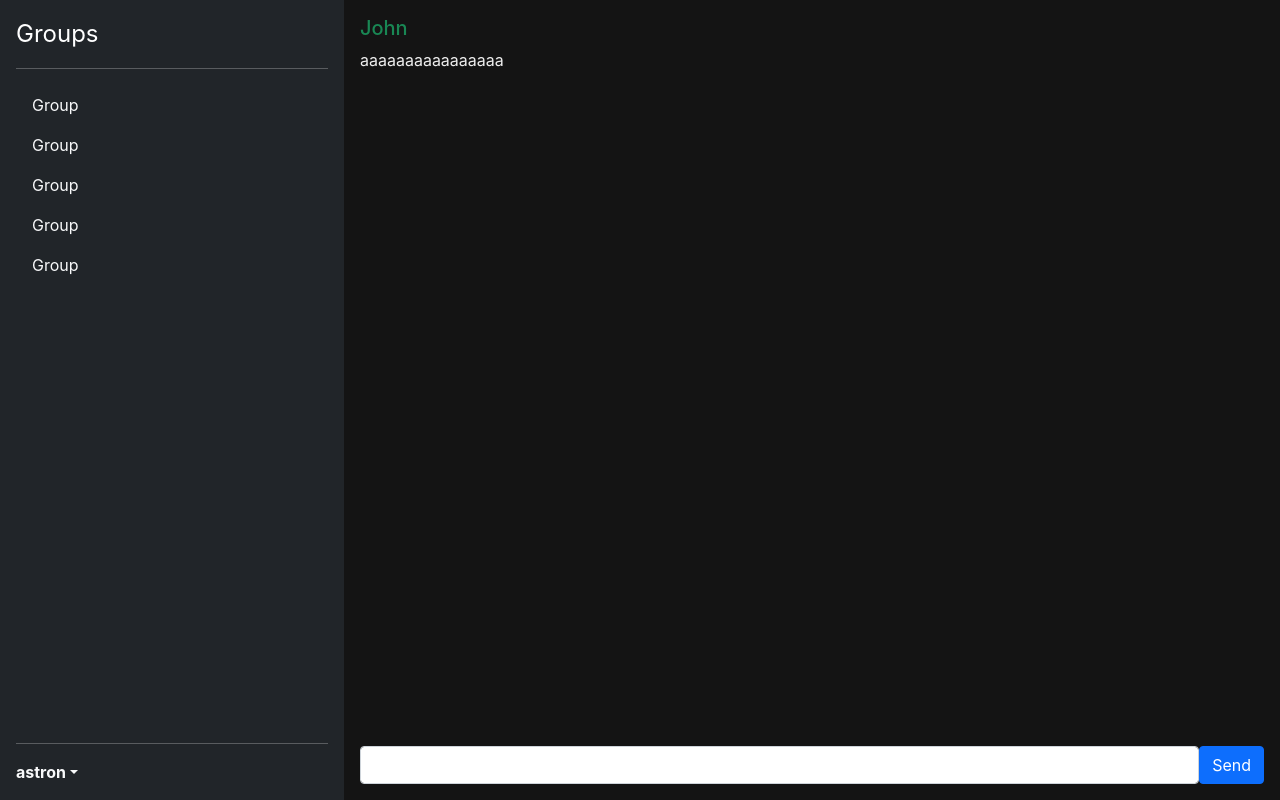
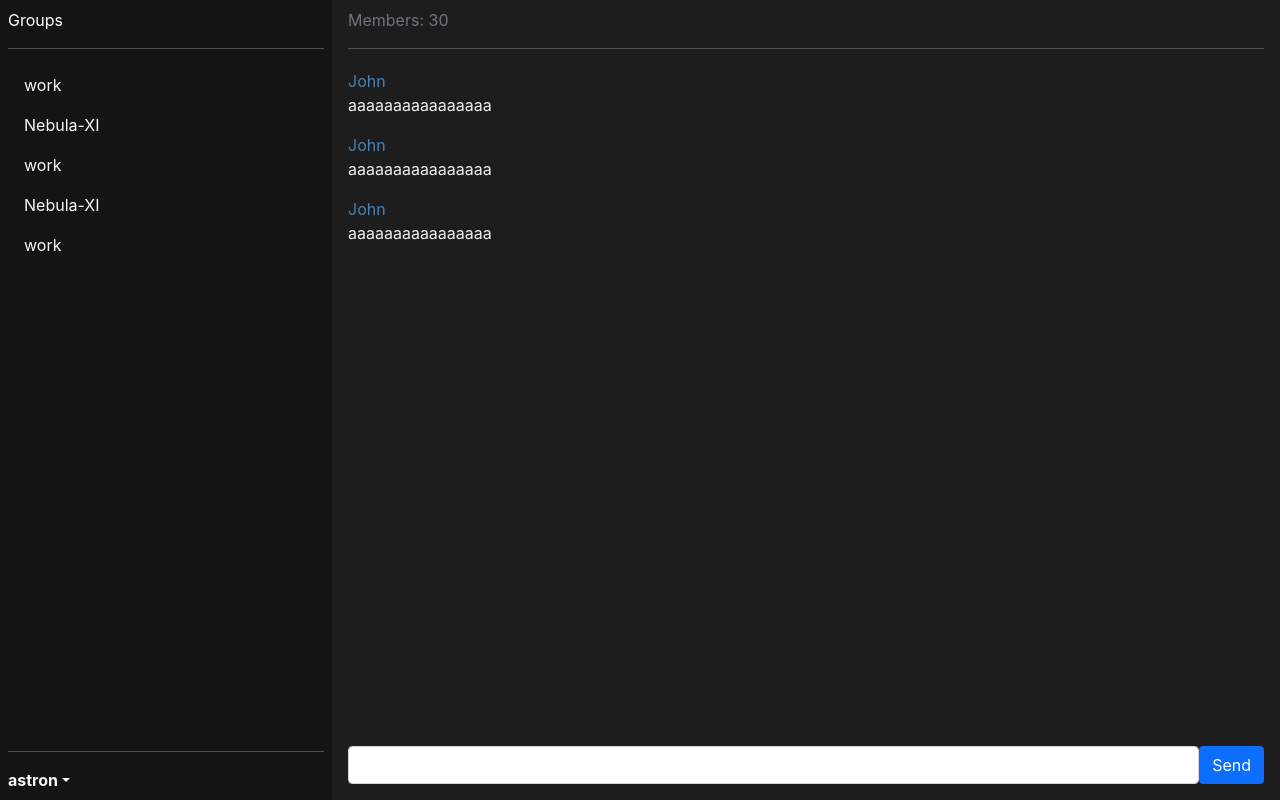
Before and after one commit to astronmax/devchat, a React (Create React App) app in the folder frontend/: page / in a window 1280 px wide. Built offline with nearby package versions, Linux system fonts and the light colour scheme.

Commit message:
Correct UI, add Header

```diff
--- a/frontend/src/App.css
+++ b/frontend/src/App.css
@@ -2,23 +2,31 @@
     flex: 1;
     width: 100%;
     height: 100vh;
+}
+
+.sidebar-list {
+    width: 100%;
+    height: 100%;
     overflow-y: auto;
     overflow-x: hidden;
 }
 
 .content-block {
+    background-color: #1d1d1d;
     flex: 3;
-    min-height: 100%;
+    height: 100vh;
+    width: 100%;
     display: flex;
     flex-direction: column;
 }
 
 .content-field {
-    padding: 1rem;
-    flex: 1;
-    padding: 1rem;
+    width: 100%;
+    height: 100%;
+    padding-left: 1rem;
+    padding-right: 1rem;
     display: flex;
-    justify-content: left;
+    flex-direction: column;
     overflow-y: auto;
     overflow-x: hidden;
 }
@@ -28,3 +36,14 @@
     display: flex;
     justify-content: center;
 }
+
+.msg-username {
+    margin: 0;
+    padding: 0;
+    color: steelblue;
+}
+
+.msg-body {
+    margin: 0;
+    padding: 0;
+}
--- a/frontend/src/components/ContentField.jsx
+++ b/frontend/src/components/ContentField.jsx
@@ -2,9 +2,9 @@ import '../App.css';
 
 const MessageBox = ({ username, body }) => {
   return (
-    <div className='message-box'>
-      <p className='h5 text-success'>{username}</p>
-      <p>{body}</p>
+    <div className="message-box mb-3 flex">
+      <p className='msg-username'>{username}</p>
+      <p className='msg-body'>{body}</p>
     </div>
   );
 }
@@ -16,6 +16,14 @@ const ContentField = () => {
         username="John"
         body="aaaaaaaaaaaaaaaa"
       />
+      <MessageBox
+        username="John"
+        body="aaaaaaaaaaaaaaaa"
+      />
+      <MessageBox
+        username="John"
+        body="aaaaaaaaaaaaaaaa"
+      />
     </div>
   );
 }
--- /dev/null
+++ b/frontend/src/components/Header.jsx
@@ -0,0 +1,10 @@
+const Header = () => {
+  return (
+    <header className="flex-d px-3 mb-1 mt-2">
+      <a href="#" className="link-secondary text-decoration-none">Members: 30</a>
+      <hr />
+    </header>
+  );
+}
+
+export default Header;
--- a/frontend/src/components/SideBar.jsx
+++ b/frontend/src/components/SideBar.jsx
@@ -3,48 +3,49 @@ import '../App.css';
 const Dropdown = ({ username }) => {
   return (
     <div className="dropdown">
-      <a href="#" className="d-flex align-items-center link-light text-decoration-none dropdown-toggle" id="dropdownUser2" data-bs-toggle="dropdown" aria-expanded="false">
+      <a href="/" className="d-flex align-items-center link-light text-decoration-none dropdown-toggle" id="dropdownUser2" data-bs-toggle="dropdown" aria-expanded="false">
         <strong>{username}</strong>
       </a>
       <ul className="dropdown-menu text-small shadow">
-        <li><a className="dropdown-item" href="#">New group</a></li>
-        <li><a className="dropdown-item" href="#">Start direct</a></li>
-        <li><a className="dropdown-item" href="#">Invite in group</a></li>
+        <li><a className="dropdown-item" href="/">Groups</a></li>
+        <li><a className="dropdown-item" href="/">Directs</a></li>
         <li><hr className="dropdown-divider" /></li>
-        <li><a className="dropdown-item" href="#">Sign out</a></li>
+        <li><a className="dropdown-item" href="/">Sign out</a></li>
       </ul>
     </div>
   );
 }
 
-const ListItem = () => {
+const ListItem = ({ title }) => {
   return (
     <li className="nav-item">
-      <a href="#" className="nav-link link-light" aria-current="page">
-        Group
+      <a href="/" className="nav-link link-light" aria-current="page">
+        {title}
       </a>
     </li>
   );
 }
 
-const SideMenu = ({ content }) => {
+const SideBar = ({ content }) => {
   return (
-    <div className="sidebar d-flex flex-column flex-shrink-0 p-3 text-white bg-dark">
+    <div className="sidebar d-flex flex-column flex-shrink-0 p-2 text-white">
       <a href="/" className="d-flex align-items-center mb-3 mb-md-0 me-md-auto text-white text-decoration-none">
-        <span className="fs-4">{content}</span>
+        {content}
       </a>
       <hr />
-      <ul className="nav nav-pills flex-column mb-auto">
-        <ListItem />
-        <ListItem />
-        <ListItem />
-        <ListItem />
-        <ListItem />
-      </ul>
+      <div className='sidebar-list'>
+        <ul className="nav nav-pills flex-column mb-auto">
+          <ListItem title="work" />
+          <ListItem title="Nebula-XI" />
+          <ListItem title="work" />
+          <ListItem title="Nebula-XI" />
+          <ListItem title="work" />
+        </ul>
+      </div>
       <hr />
       <Dropdown username="astron" />
     </div>
   );
 }
 
-export default SideMenu;
+export default SideBar;
--- a/frontend/src/index.css
+++ b/frontend/src/index.css
@@ -15,3 +15,16 @@ code {
   font-family: source-code-pro, Menlo, Monaco, Consolas, 'Courier New',
     monospace;
 }
+
+::-webkit-scrollbar {
+  width: 5px;
+}
+
+::-webkit-scrollbar-track {
+  background: inherit;
+}
+
+::-webkit-scrollbar-thumb {
+  background-color: lightgray;
+  border-radius: 3rem;
+}
--- a/frontend/src/pages/MainPage.jsx
+++ b/frontend/src/pages/MainPage.jsx
@@ -1,13 +1,15 @@
 import '../App.css';
-import SideMenu from '../components/SideBar';
+import SideBar from '../components/SideBar';
 import ContentField from '../components/ContentField';
 import AppFooter from '../components/AppFooter';
+import Header from '../components/Header';
 
 const MainPage = () => {
   return (
     <div className='d-flex'>
-      <SideMenu content="Groups" />
+      <SideBar content="Groups" />
       <div className='content-block'>
+        <Header />
         <ContentField />
         <AppFooter />
       </div>
```
